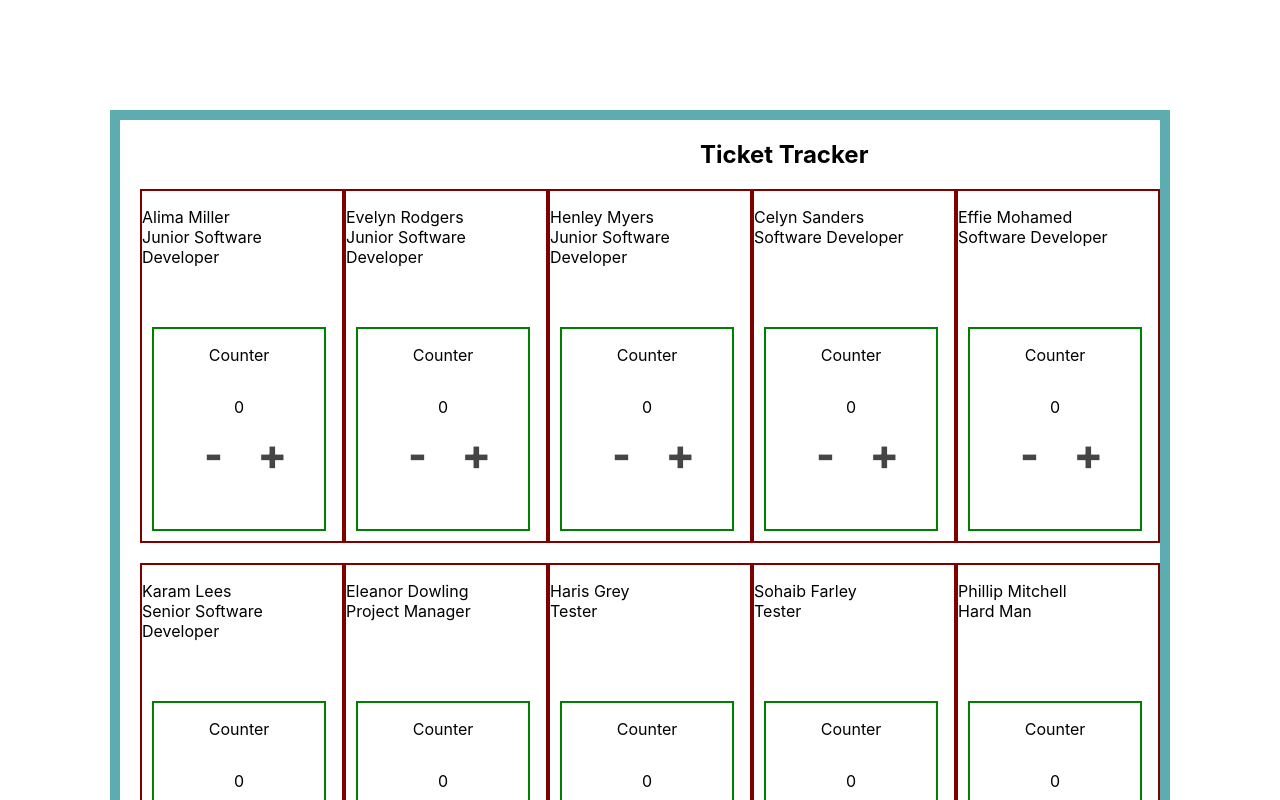
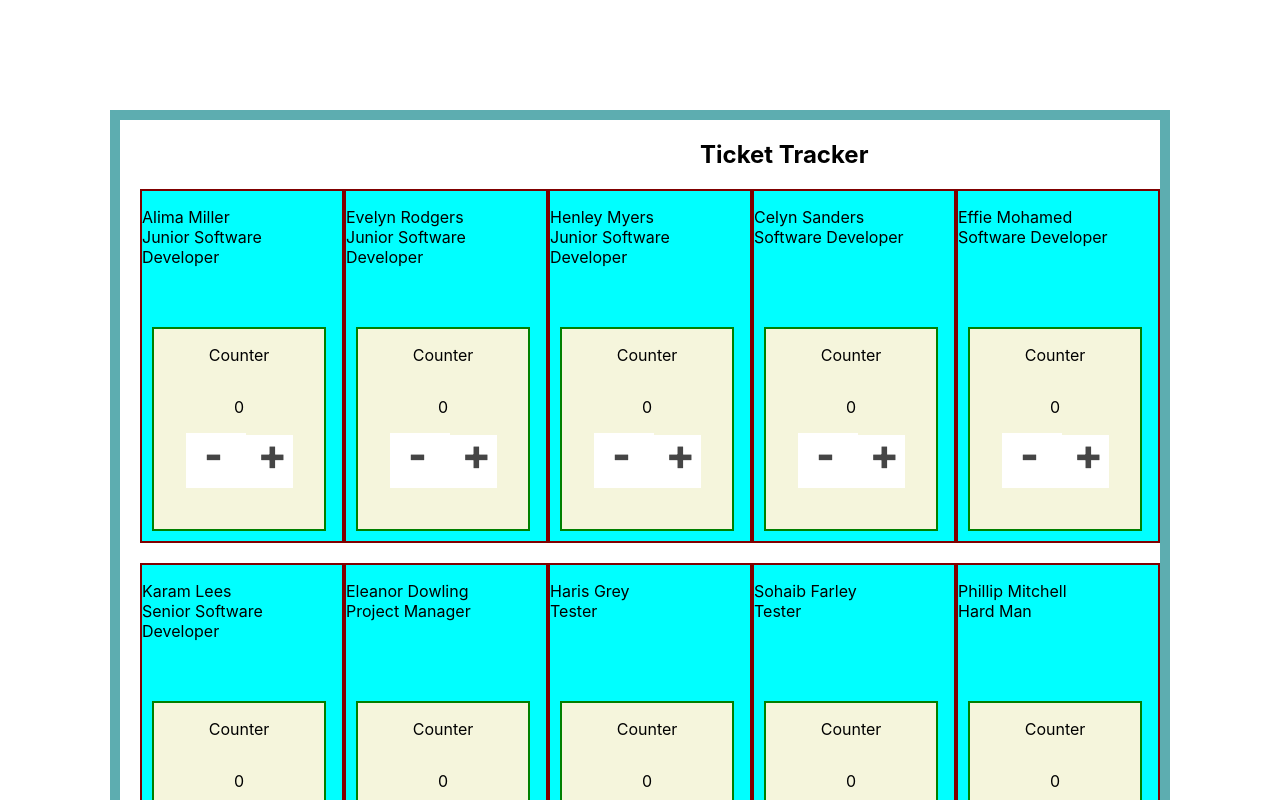
Before and after one commit to BlancheSaturn/ticket-tracker, a React (Create React App) app: page / in a window 1280 px wide. Shown: the top 800 px of the page. Built offline with nearby package versions, Linux system fonts and the light colour scheme.

Commit message:
added background color to cards

```diff
--- a/src/Components/Employee/Employee.jsx
+++ b/src/Components/Employee/Employee.jsx
@@ -14,6 +14,7 @@ const Employee = ({ name, role }) => {
       setCounter(counter - 1);
     }
   };
+
   return (
     <section>
       <div className="employee-content">
--- a/src/Components/Employee/Employee.scss
+++ b/src/Components/Employee/Employee.scss
@@ -9,6 +9,7 @@
   width: 200px;
   position: relative;
   margin-bottom: 20px;
+  background-color: aqua;
 
   &__add--sign {
     height: 5px;
@@ -24,6 +25,7 @@
   display: flex;
   align-items: center;
   flex-direction: column;
+  background-color: beige;
   border: 2px solid green;
   width: 170px;
   margin-left: 10px;
```
